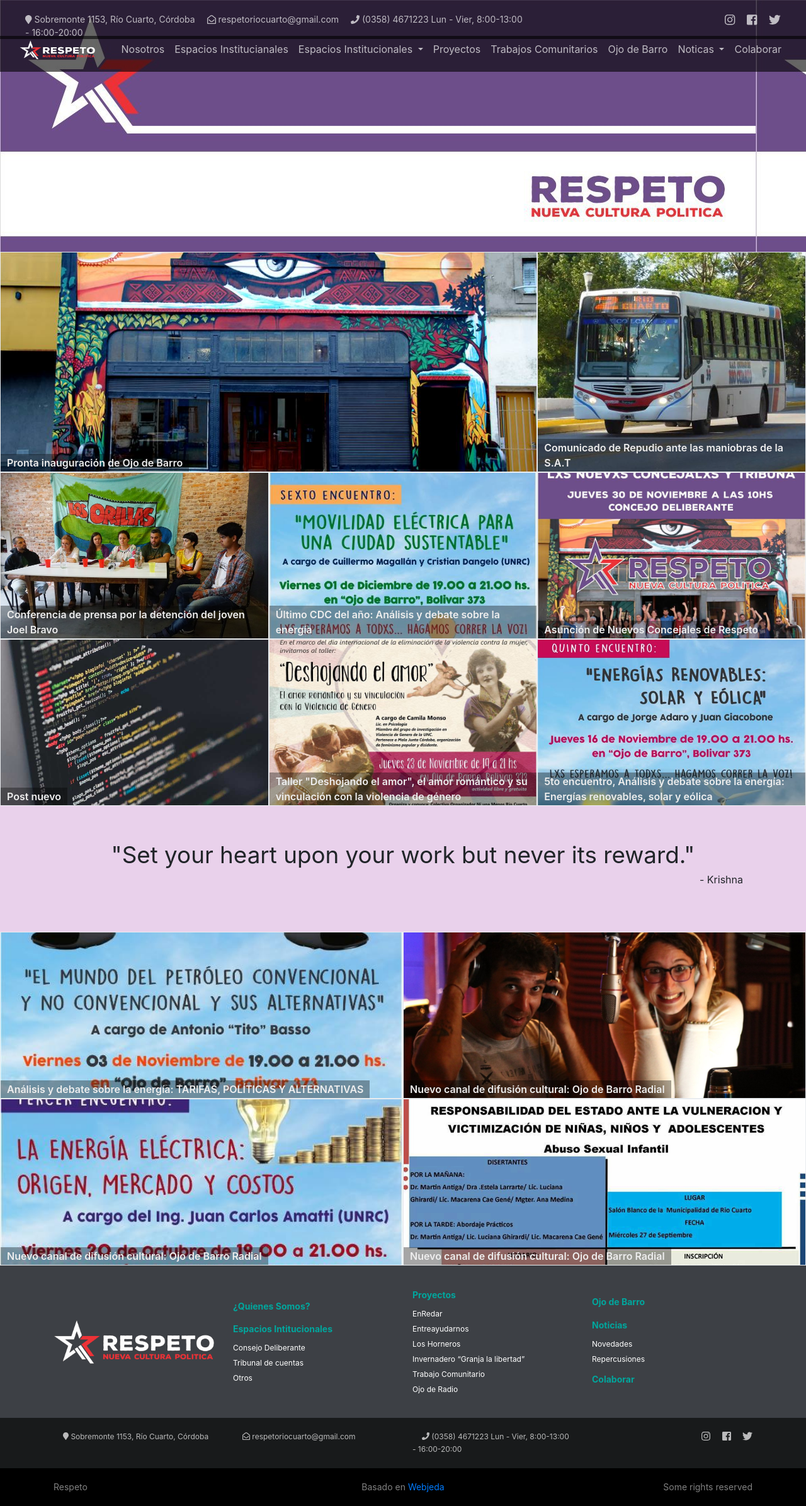
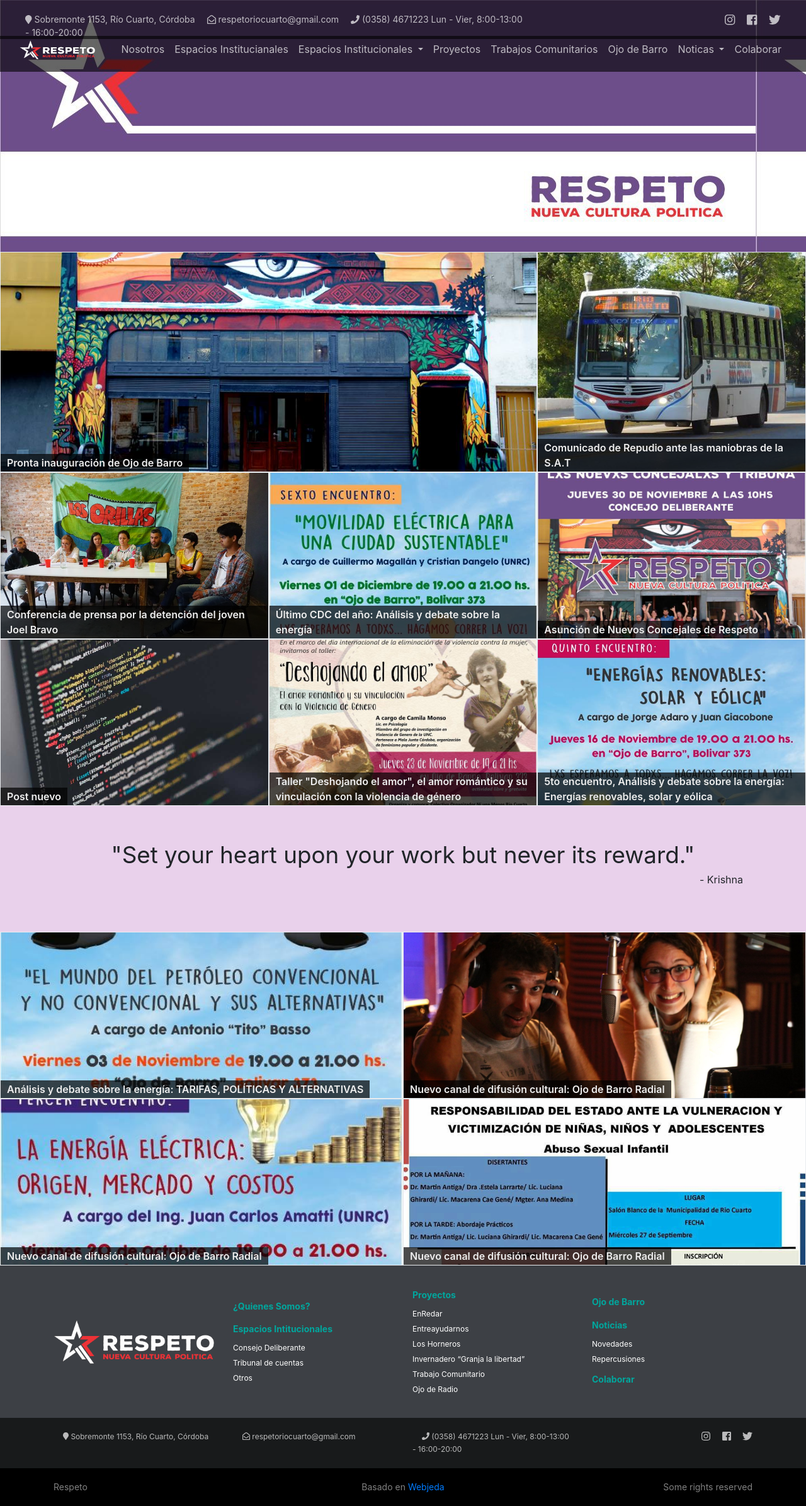
Before and after one commit to respetorc/respetorc.github.io, a Jekyll site: the page built from index.html, in a window 1280 px wide. Shown: the whole page at 63% size. Built offline with Jekyll 4.4.1, drawn with Linux system fonts in a browser that asks for light colours; nearby versions of some CDN libraries.

Commit message:
color bakcground titulo mas negro

```diff
--- a/css/main.css
+++ b/css/main.css
@@ -175,7 +175,7 @@
     margin: 0;
     left: 0;
     color: #eee;
-    background-color: rgba(0, 0, 0, 0.35);
+    background-color: rgba(0, 0, 0, 0.7);
     padding: 2px 10px;
     font-weight: 600;
 }
@@ -188,7 +188,7 @@
     margin: 0;
     line-height: 1.6;
     color: #eee;
-    background-color: rgba(0, 0, 0, 0.35);
+    background-color: rgba(0, 0, 0, 0.7);
     padding: 2px 10px;
 }
 
```
Also changed, not shown: 2 other files.
